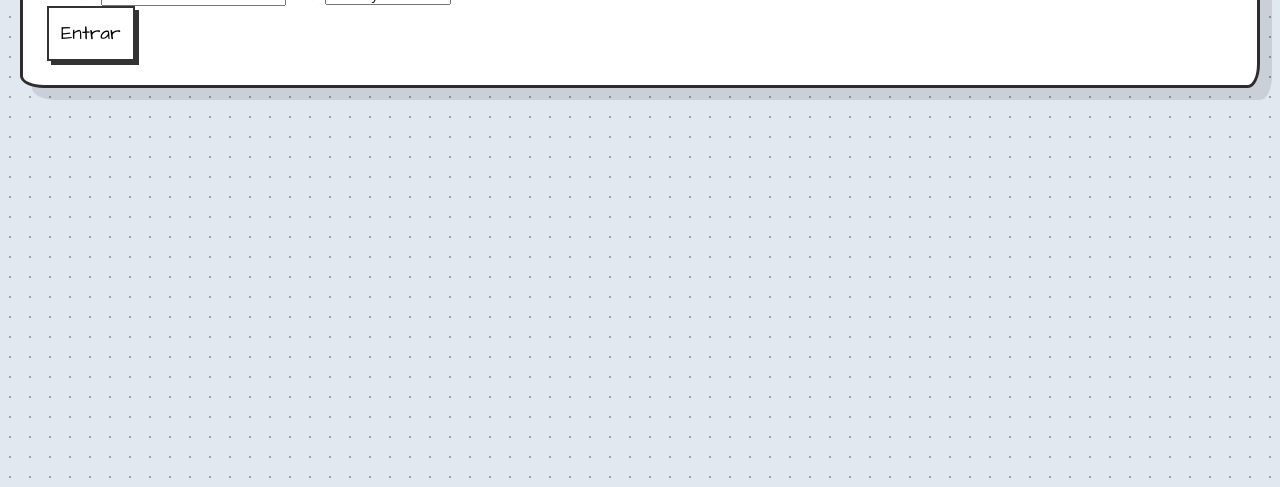
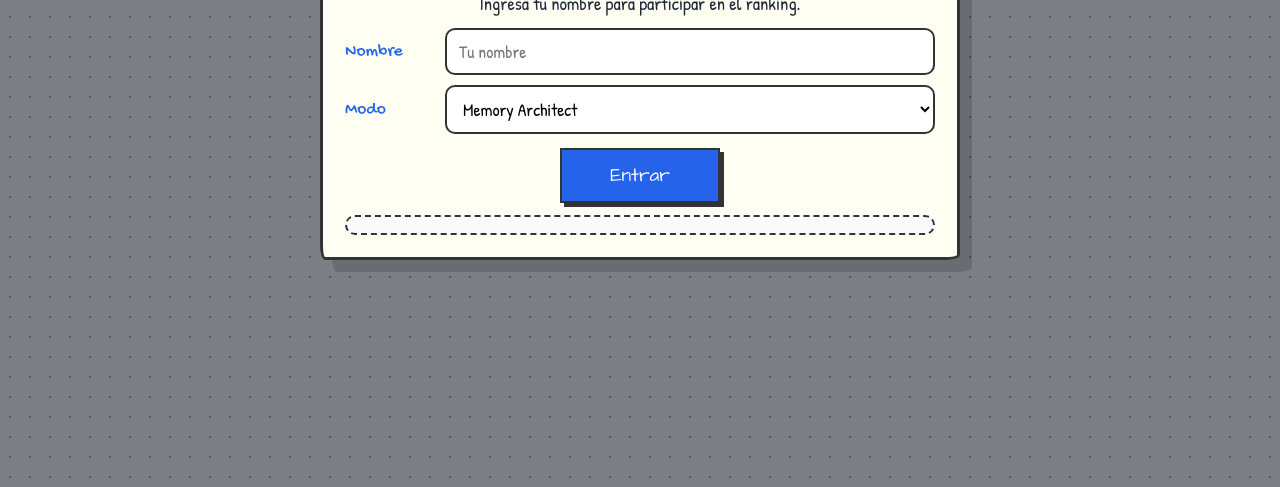
Before and after one commit to OscarGomez-jpg/ai_memory_explanation, a website: page public/index.html in a window 1280 px wide. Shown: the part 313-800 px from the top of the page. Drawn offline with Linux system fonts and the light colour scheme.

Commit message:
fixed some issues marin introduced

```diff
--- a/public/style.css
+++ b/public/style.css
@@ -8,9 +8,9 @@
   --sticky-blue: #bae6fd;
   --sticky-pink: #fbcfe8;
   --desk: #e2e8f0;
-  --font-main: 'Patrick Hand', cursive;
-  --font-accent: 'Architects Daughter', cursive;
-  --font-hand: 'Gochi Hand', cursive;
+  --font-main: "Patrick Hand", cursive;
+  --font-accent: "Architects Daughter", cursive;
+  --font-hand: "Gochi Hand", cursive;
 }
 
 * {
@@ -24,8 +24,7 @@
   font-size: 1.1rem;
   color: var(--ink);
   background-color: var(--desk);
-  background-image:
-    radial-gradient(#94a3b8 1px, transparent 1px);
+  background-image: radial-gradient(#94a3b8 1px, transparent 1px);
   background-size: 20px 20px;
   padding: 20px;
 }
@@ -41,7 +40,9 @@
   position: relative;
 }
 
-h1, h2, h3 {
+h1,
+h2,
+h3 {
   font-family: var(--font-accent);
   margin: 0;
   line-height: 1.2;
@@ -66,6 +67,89 @@
   text-align: center;
   margin-bottom: 2rem;
   font-size: 1.2rem;
+}
+
+/* Registration overlay */
+.hidden {
+  display: none !important;
+}
+
+#welcome-overlay {
+  position: fixed;
+  inset: 0;
+  display: flex;
+  align-items: center;
+  justify-content: center;
+  padding: 20px;
+  background: rgba(0, 0, 0, 0.45);
+  z-index: 2000;
+}
+
+.welcome-card {
+  width: 100%;
+  max-width: 640px;
+  background: var(--paper);
+  border: 3px solid #333;
+  border-radius: 15px 5px 15px 5px / 5px 15px 5px 15px;
+  padding: 22px;
+  box-shadow: 12px 12px 0px rgba(0, 0, 0, 0.15);
+}
+
+.welcome-card h2 {
+  font-size: 2.2rem;
+  text-align: center;
+  margin-bottom: 10px;
+}
+
+.welcome-hint {
+  text-align: center;
+  margin: 0 0 12px 0;
+  font-size: 1.15rem;
+}
+
+.player-field {
+  display: grid;
+  grid-template-columns: 90px 1fr;
+  gap: 10px;
+  align-items: center;
+}
+
+.player-field > span {
+  font-family: var(--font-hand);
+  color: var(--marker-blue);
+  font-size: 1.1rem;
+}
+
+.player-field input,
+.player-field select {
+  font-family: var(--font-main);
+  font-size: 1.1rem;
+  padding: 10px 12px;
+  border: 2px solid #333;
+  border-radius: 10px;
+  background: white;
+}
+
+.welcome-actions {
+  display: flex;
+  justify-content: center;
+  margin-top: 14px;
+}
+
+#start-game {
+  min-width: 160px;
+  background: var(--marker-blue);
+  color: white;
+}
+
+.status-pill {
+  margin-top: 12px;
+  min-height: 20px;
+  padding: 8px 10px;
+  border: 2px dashed #333;
+  border-radius: 999px;
+  background: #f8fafc;
+  font-family: var(--font-hand);
 }
 
 #stage {
@@ -104,7 +188,7 @@
   background: white;
   border-radius: 8px;
   padding: 10px;
-  box-shadow: inset 0 0 10px rgba(0,0,0,0.05);
+  box-shadow: inset 0 0 10px rgba(0, 0, 0, 0.05);
 }
 
 #right-panel {
@@ -118,7 +202,7 @@
   padding: 15px;
   margin-bottom: 20px;
   border-radius: 2px 2px 2px 2px / 8px 8px 8px 8px;
-  box-shadow: 3px 3px 0 rgba(0,0,0,0.1);
+  box-shadow: 3px 3px 0 rgba(0, 0, 0, 0.1);
 }
 
 #budget-card h2 {
@@ -161,11 +245,21 @@
   box-shadow: 1px 1px 0 #333;
 }
 
-.infra-a { background-color: #fca5a5; }
-.infra-b { background-color: #fdba74; }
-.infra-c { background-color: #86efac; }
-.infra-d { background-color: #93c5fd; }
-.infra-e { background-color: #c4b5fd; }
+.infra-a {
+  background-color: #fca5a5;
+}
+.infra-b {
+  background-color: #fdba74;
+}
+.infra-c {
+  background-color: #86efac;
+}
+.infra-d {
+  background-color: #93c5fd;
+}
+.infra-e {
+  background-color: #c4b5fd;
+}
 
 .model-badge {
   display: inline-block;
@@ -246,13 +340,14 @@
   box-shadow: 1px 1px 0 #333;
 }
 
-#run-round, #run-scenario {
+#run-round,
+#run-scenario {
   background: var(--marker-green);
   color: white;
 }
 
-
-#validation-left-panel, #validation-right-panel {
+#validation-left-panel,
+#validation-right-panel {
   border-radius: 15px 5px 15px 5px / 5px 15px 5px 15px;
 }
 
@@ -334,7 +429,7 @@
   border: 2px solid #333;
   padding: 12px;
   border-radius: 2px 2px 2px 2px / 8px 8px 8px 8px;
-  box-shadow: 3px 3px 0 rgba(0,0,0,0.1);
+  box-shadow: 3px 3px 0 rgba(0, 0, 0, 0.1);
 }
 
 #budget-card-scenario h2 {
@@ -390,8 +485,8 @@
 .recommendation-card {
   background: var(--sticky-yellow);
   padding: 20px;
-  border: 1px solid rgba(0,0,0,0.1);
-  box-shadow: 5px 5px 15px rgba(0,0,0,0.05);
+  border: 1px solid rgba(0, 0, 0, 0.1);
+  box-shadow: 5px 5px 15px rgba(0, 0, 0, 0.05);
   min-height: 180px;
   display: flex;
   flex-direction: column;
@@ -399,9 +494,18 @@
   transition: transform 0.3s;
 }
 
-.recommendation-card:nth-child(1) { transform: rotate(-2deg); background-color: var(--sticky-yellow); }
-.recommendation-card:nth-child(2) { transform: rotate(1deg); background-color: var(--sticky-blue); }
-.recommendation-card:nth-child(3) { transform: rotate(-1deg); background-color: var(--sticky-pink); }
+.recommendation-card:nth-child(1) {
+  transform: rotate(-2deg);
+  background-color: var(--sticky-yellow);
+}
+.recommendation-card:nth-child(2) {
+  transform: rotate(1deg);
+  background-color: var(--sticky-blue);
+}
+.recommendation-card:nth-child(3) {
+  transform: rotate(-1deg);
+  background-color: var(--sticky-pink);
+}
 
 .recommendation-card:hover {
   transform: scale(1.05) rotate(0deg);
@@ -470,7 +574,6 @@
 .final-stat-card:hover {
   transform: rotate(0deg) scale(1.05) !important;
 }
-
 
 /* Modal Styles */
 .modal-overlay {
```
